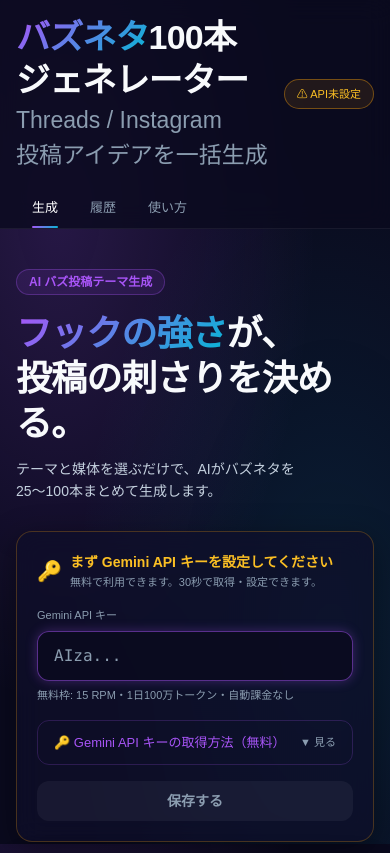
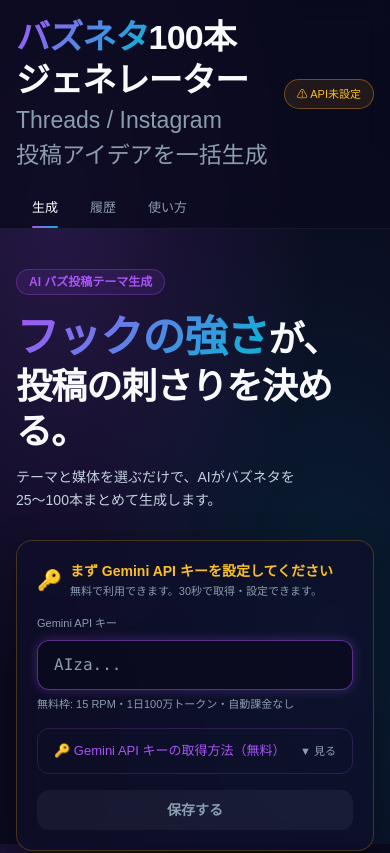
Before and after one commit to naoyadesu441/buzz-script-generator, a Next.js app: page / in a window 390 px wide. Shown: the top 853 px of the page. Built offline with nearby package versions, Linux system fonts and the light colour scheme.

Commit message:
feat: スマホのみ「フックの強さ」を1.2倍（43px）に拡大
Co-Authored-By: Claude Sonnet 4.6 <noreply@anthropic.com>

```diff
--- a/src/app/page.tsx
+++ b/src/app/page.tsx
@@ -348,7 +348,7 @@ export default function Home() {
               <div className="pt-4 pb-2">
                 <div className="neon-badge mb-4">AI バズ投稿テーマ生成</div>
                 <h2 className="text-4xl font-black leading-tight tracking-tight mb-3">
-                  <span className="neon-text">フックの強さ</span>が、<br />
+                  <span className="neon-text text-[43px] sm:text-4xl">フックの強さ</span>が、<br />
                   投稿の刺さりを決める。
                 </h2>
                 <p className="text-text-secondary text-sm leading-relaxed">
```
